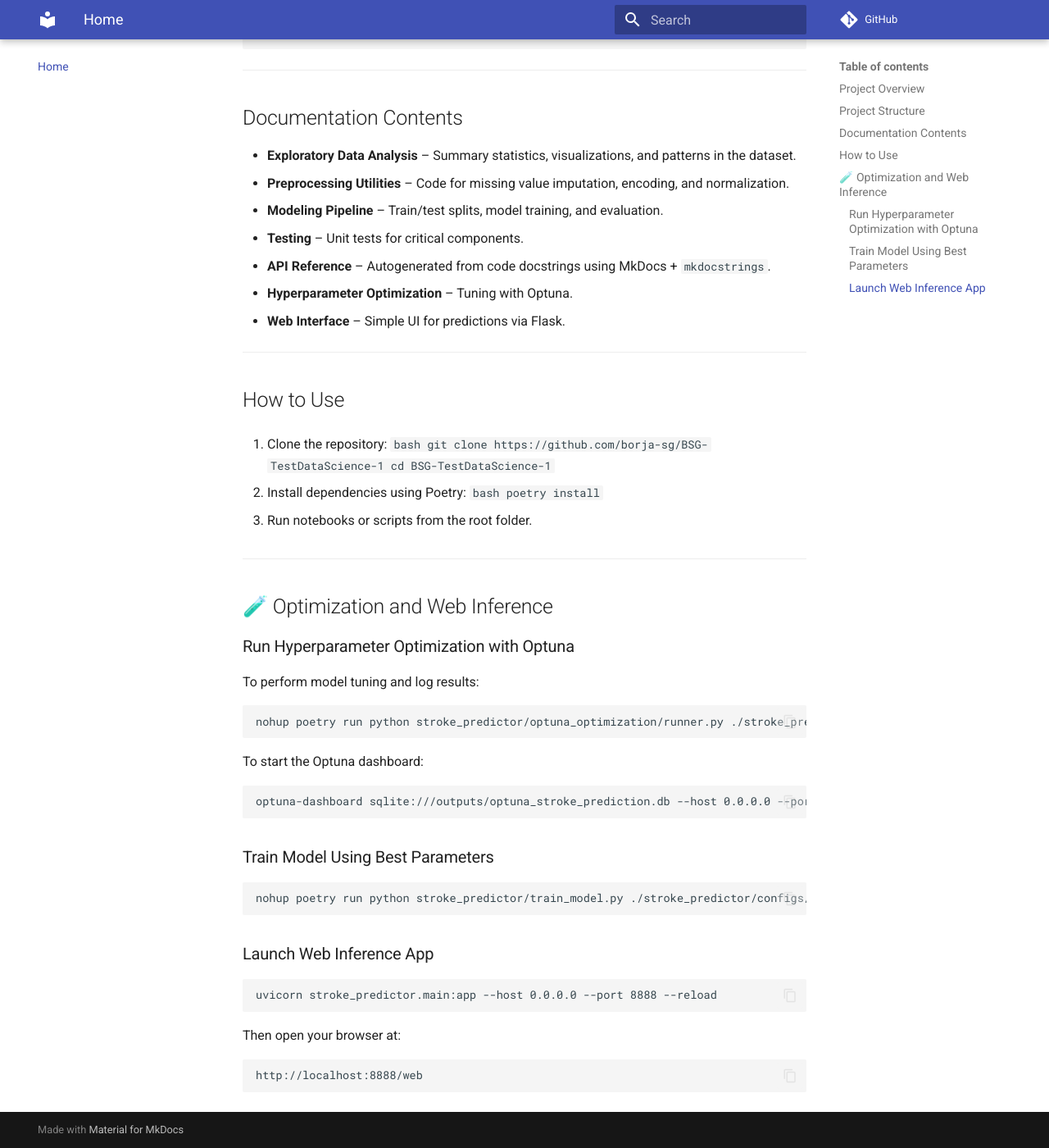
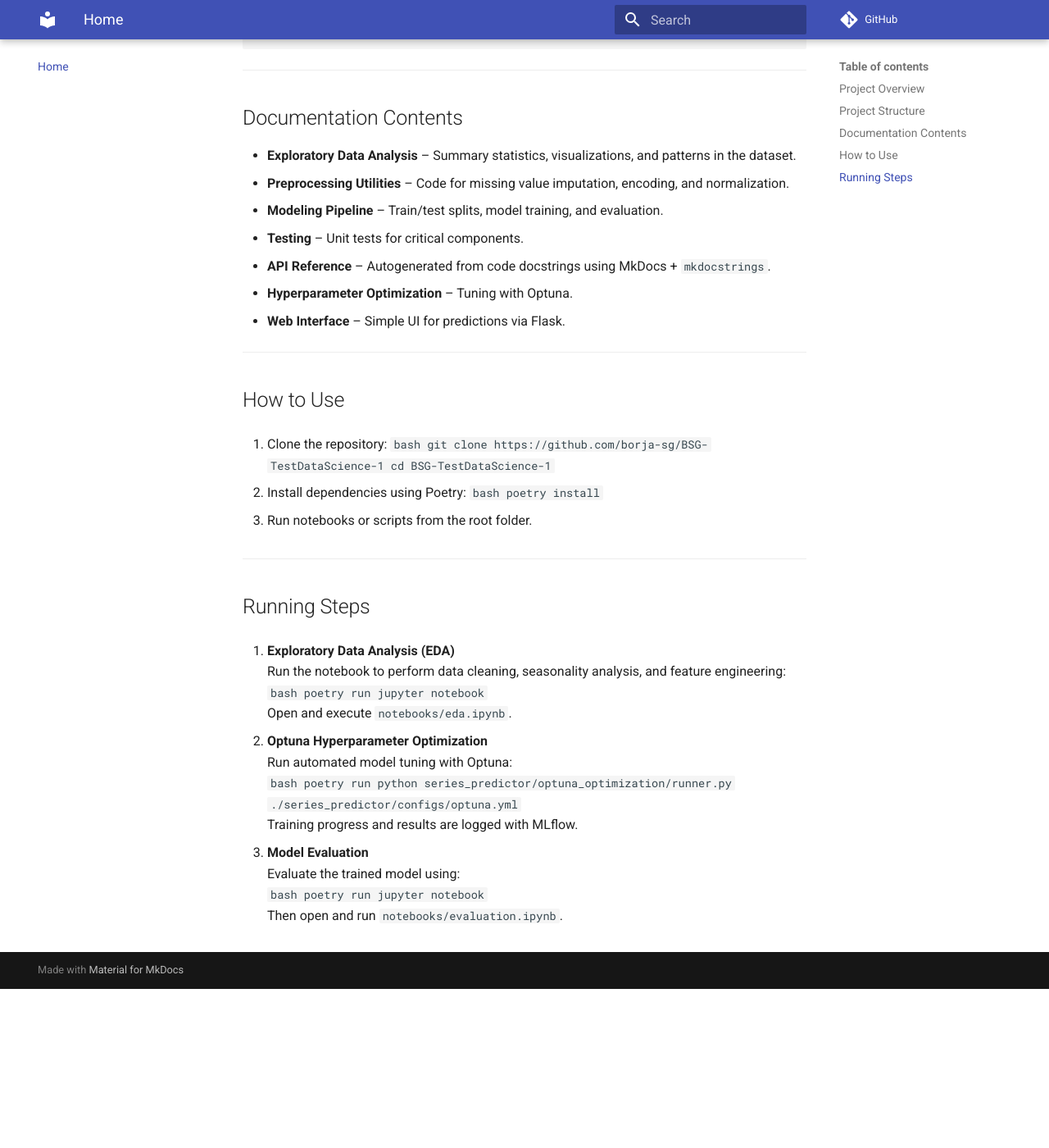
Before and after one commit to borja-sg/BSG-TestDataScience-1, an MkDocs documentation site: the page built from docs/index.md, in a window 1280 px wide and 1400 px high, scrolled down 1033 px. Shown: the whole window at 82% size. Built offline with MkDocs 1.6.1 and Material for MkDocs 9.7.7, drawn with Linux system fonts in a browser that asks for light colours; comment, search, counter and statistics services are not loaded; after the commit the page ends 2239 px from its top, so only the background shows below that.

Commit message:
docs(documentation): add running steps

````diff
--- a/docs/index.md
+++ b/docs/index.md
@@ -66,30 +66,25 @@ bsg-testdatascience-1/
 
 ---
 
-## 🧪 Optimization and Web Inference
+## Running Steps
 
-### Run Hyperparameter Optimization with Optuna
-To perform model tuning and log results:
-```bash
-nohup poetry run python stroke_predictor/optuna_optimization/runner.py ./stroke_predictor/configs/optuna.yml &
-```
+1. **Exploratory Data Analysis (EDA)**
+   Run the notebook to perform data cleaning, seasonality analysis, and feature engineering:
+   ```bash
+   poetry run jupyter notebook
+   ```
+   Open and execute `notebooks/eda.ipynb`.
 
-To start the Optuna dashboard:
-```bash
-optuna-dashboard sqlite:///outputs/optuna_stroke_prediction.db --host 0.0.0.0 --port 8888
-```
+2. **Optuna Hyperparameter Optimization**
+   Run automated model tuning with Optuna:
+   ```bash
+   poetry run python series_predictor/optuna_optimization/runner.py ./series_predictor/configs/optuna.yml
+   ```
+   Training progress and results are logged with MLflow.
 
-### Train Model Using Best Parameters
-```bash
-nohup poetry run python stroke_predictor/train_model.py ./stroke_predictor/configs/train.yml &
-```
-
-### Launch Web Inference App
-```bash
-uvicorn stroke_predictor.main:app --host 0.0.0.0 --port 8888 --reload
-```
-
-Then open your browser at:
-```
-http://localhost:8888/web
-```
+3. **Model Evaluation**
+   Evaluate the trained model using:
+   ```bash
+   poetry run jupyter notebook
+   ```
+   Then open and run `notebooks/evaluation.ipynb`.
````
